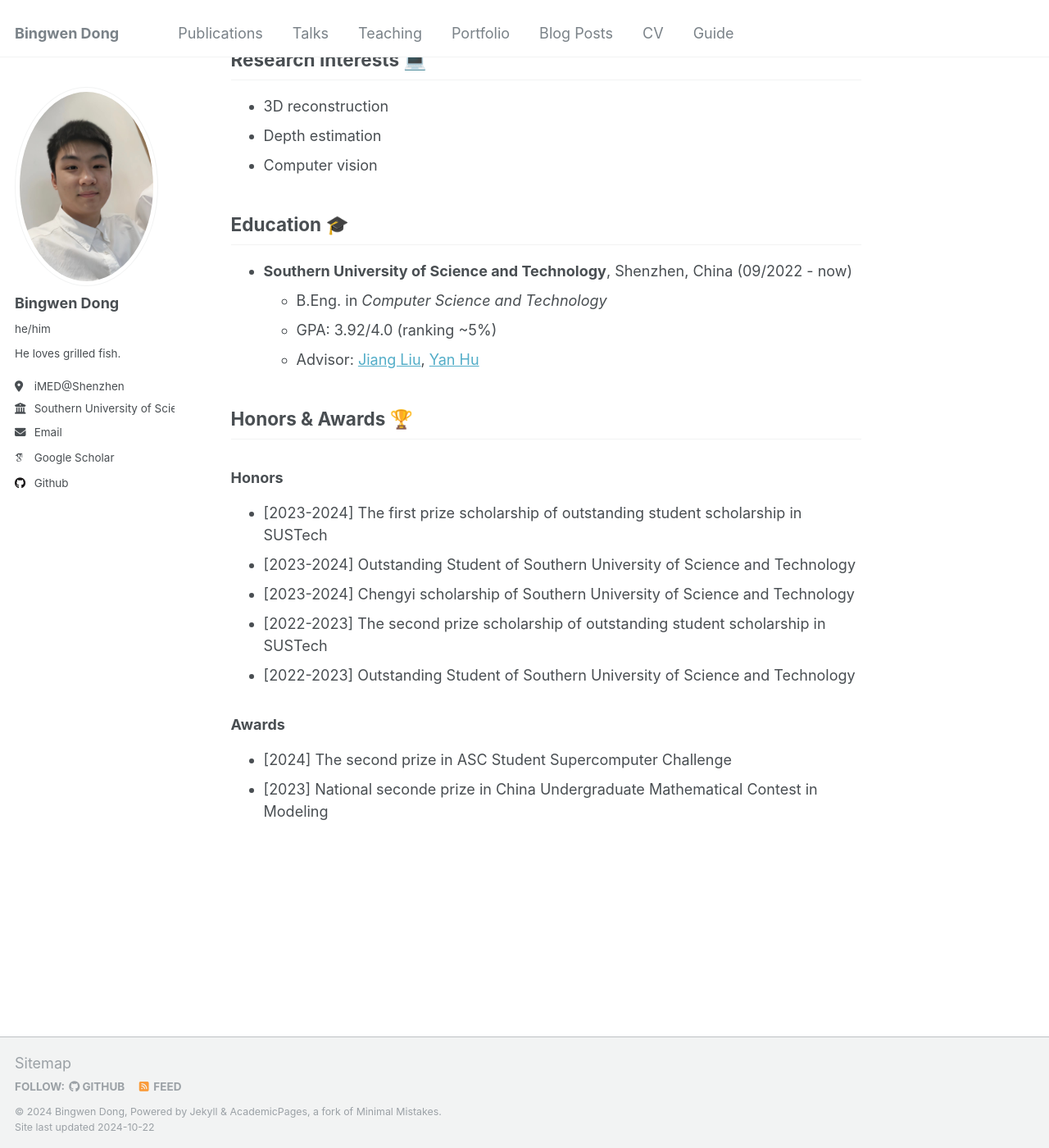
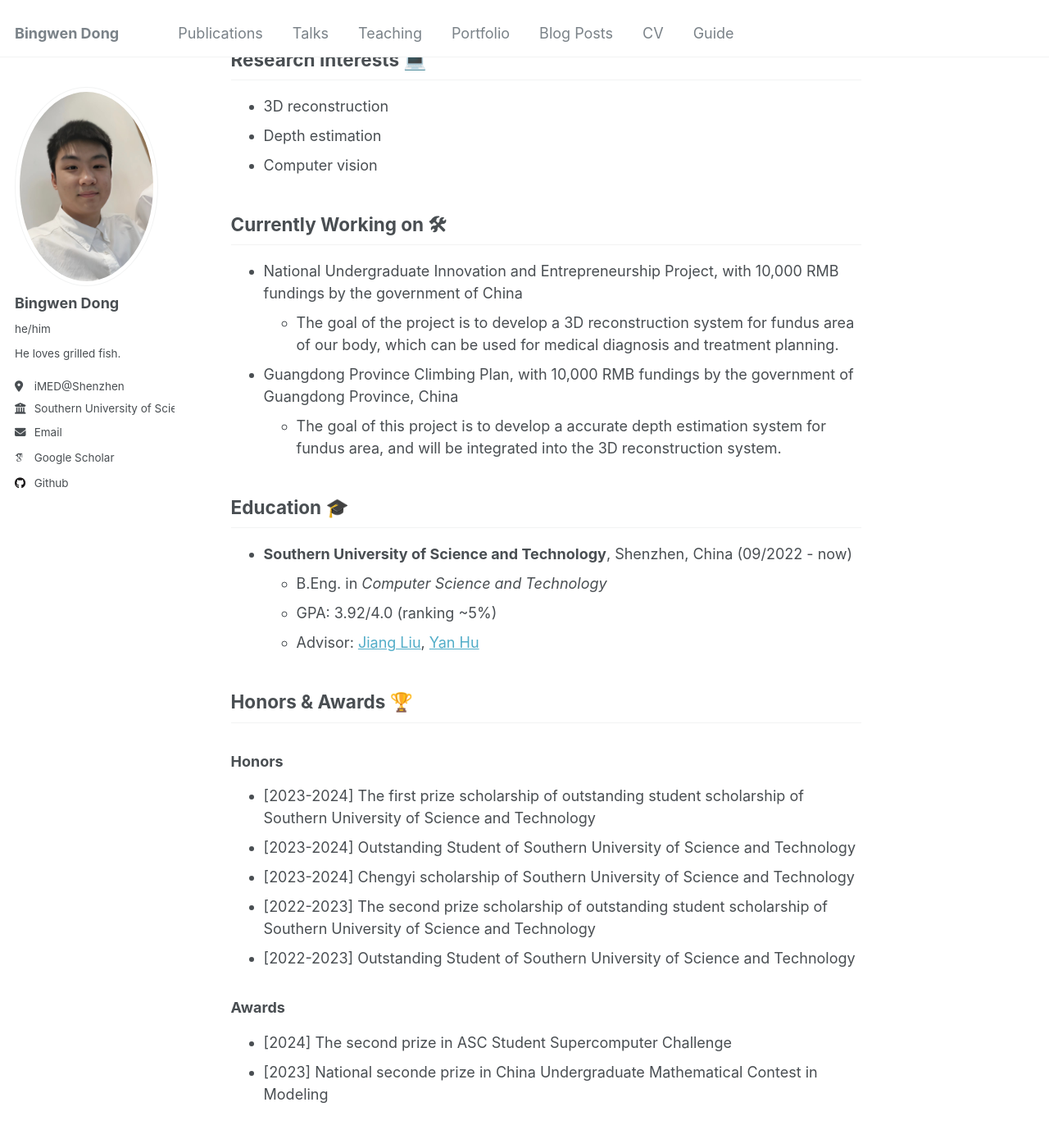
Before and after one commit to SheepDoctor/SheepDoctor.github.io, a Jekyll site: the page built from _pages/about.md, in a window 1280 px wide and 1400 px high, scrolled down 347 px. Shown: the whole window at 82% size. Built offline with Jekyll 4.4.1, drawn with Linux system fonts in a browser that asks for light colours; some web fonts are replaced.

Commit message:
Update about.md

```diff
--- a/_pages/about.md
+++ b/_pages/about.md
@@ -16,6 +16,12 @@ I am Bingwen Dong (董炳闻). I am currently persuing my Bachelor's degree at [
 - Depth estimation
 - Computer vision
 
+## Currently Working on 🛠
+- National Undergraduate Innovation and Entrepreneurship Project, with 10,000 RMB fundings by the government of China
+  - The goal of the project is to develop a 3D reconstruction system for fundus area of our body, which can be used for medical diagnosis and treatment planning.
+- Guangdong Province Climbing Plan, with 10,000 RMB fundings by the government of Guangdong Province, China
+  - The goal of this project is to develop a accurate depth estimation system for fundus area, and will be integrated into the 3D reconstruction system.
+
 ## Education 🎓
 - **Southern University of Science and Technology**, Shenzhen, China (09/2022 - now)
   - B.Eng. in *Computer Science and Technology*
@@ -24,10 +30,10 @@ I am Bingwen Dong (董炳闻). I am currently persuing my Bachelor's degree at [
 
 ## Honors & Awards 🏆
 ### Honors
-- [2023-2024] The first prize scholarship of outstanding student scholarship in SUSTech
+- [2023-2024] The first prize scholarship of outstanding student scholarship of Southern University of Science and Technology
 - [2023-2024] Outstanding Student of Southern University of Science and Technology
 - [2023-2024] Chengyi scholarship of Southern University of Science and Technology
-- [2022-2023] The second prize scholarship of outstanding student scholarship in SUSTech
+- [2022-2023] The second prize scholarship of outstanding student scholarship of Southern University of Science and Technology
 - [2022-2023] Outstanding Student of Southern University of Science and Technology
 
 ### Awards
```
